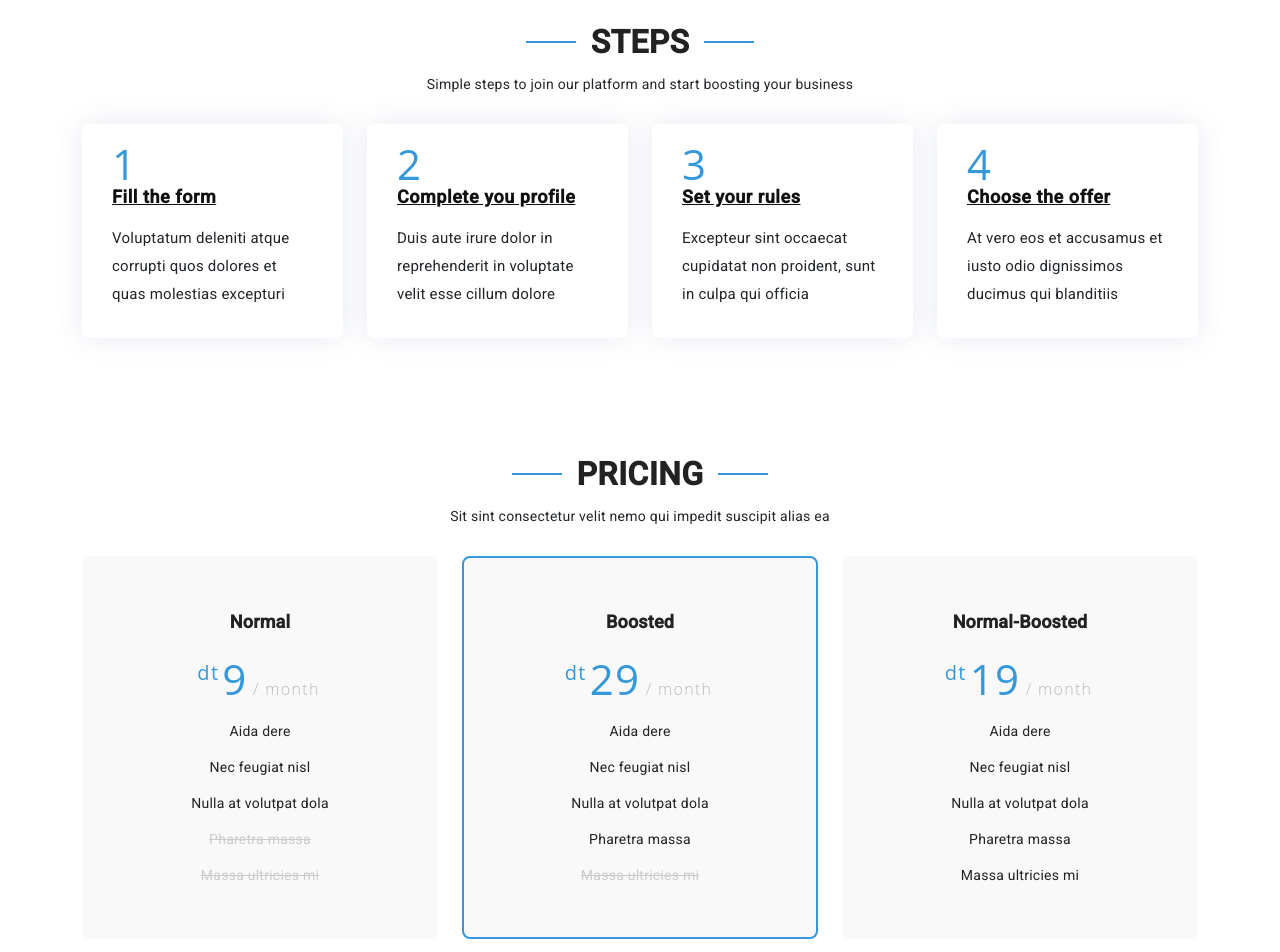
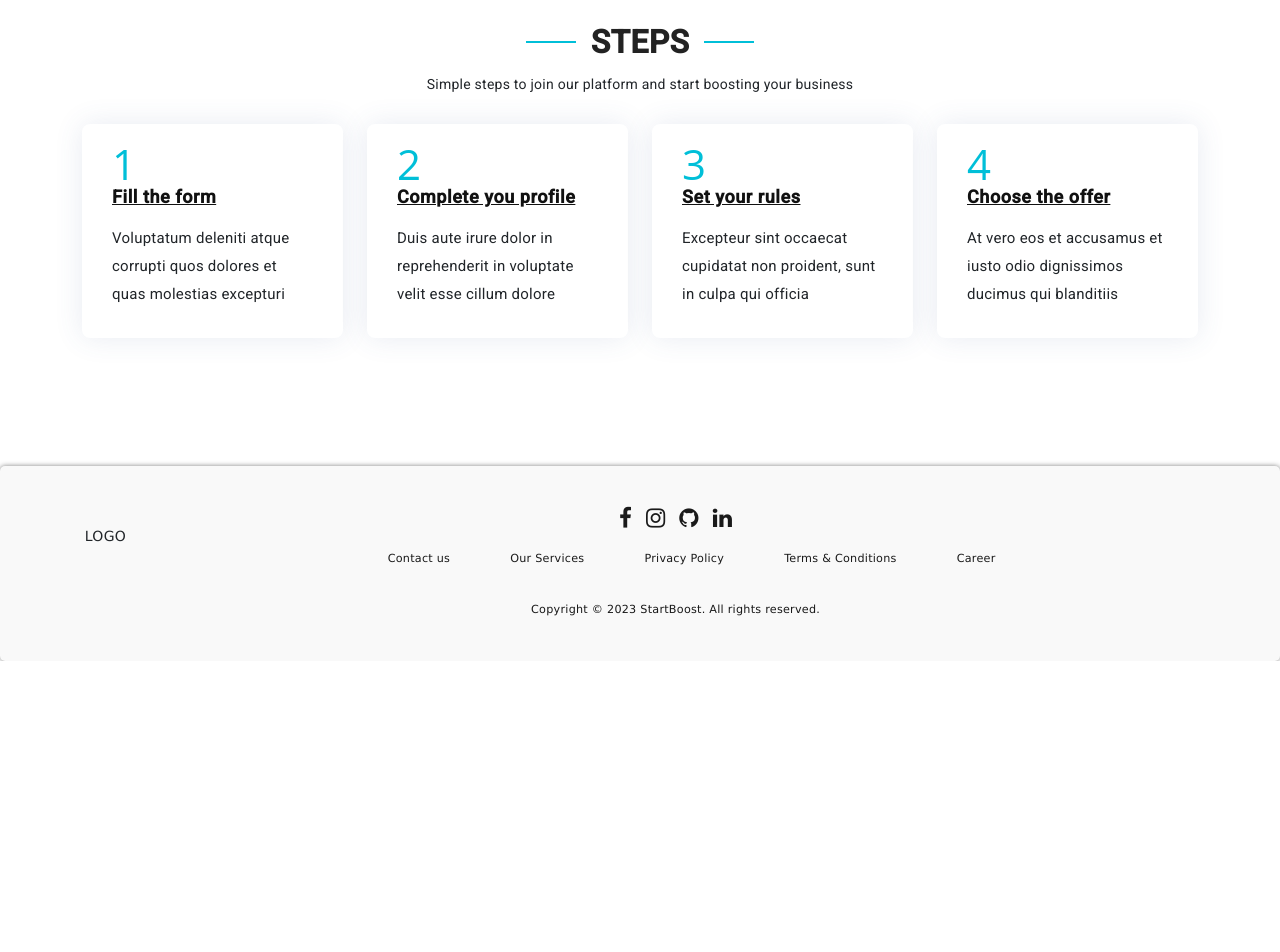
Before and after one commit to TayssirGh/projet_semestriel, an Angular app: page /raisePage in a window 1280 px wide. Shown: the part 560-1512 px from the top of the page. After the commit the page ends 1221 px from the top, so only its background shows below. Built offline with nearby package versions, Linux system fonts and the light colour scheme.

Commit message:
layout updates 🐧

```diff
--- a/src/app/app-routing.module.ts
+++ b/src/app/app-routing.module.ts
@@ -7,7 +7,8 @@ import { RouterModule } from '@angular/router';
     { path : 'login', loadChildren: () => import('./components/pages/login/login.module').then(m => m.LoginModule) },
     { path : 'formStartup', loadChildren: () => import('./components/pages/form-startup/formStartup.module').then(m => m.formStartupModule) },
     { path : 'raisePage', loadChildren: () => import('./components/pages/raise-page/raise-page.module').then(m => m.RaisePageModule) },
-    { path : 'invest', loadChildren: () => import('./components/pages/invest/invest.module').then(m => m.investModule) }
+    { path : 'invest', loadChildren: () => import('./components/pages/invest/invest.module').then(m => m.InvestModule) },
+    { path : '', loadChildren: () => import('./components/pages/landing/landing.module').then(m => m.LandingModule) },
   ])
 ],
   exports: [RouterModule]
--- a/src/app/components/pages/form-startup/form-startup.component.scss
+++ b/src/app/components/pages/form-startup/form-startup.component.scss
@@ -63,7 +63,7 @@ body {
   resize: none;
 }
 .form-input:focus {
-  border-color: #3498db;
+  border-color: #00bfd8;
   box-shadow: 0px 3px 8px rgba(0, 0, 0, 0.05);
 }
 
@@ -79,7 +79,7 @@ body {
   display: inline-block;
   padding: 10px 30px;
   transition: 0.5s;
-  background: #3498db;
+  background: #00bfd8;
   color: #fff;
   border: #3498db;
   cursor: pointer;
--- a/src/app/components/pages/invest/invest-routing.module.ts
+++ b/src/app/components/pages/invest/invest-routing.module.ts
@@ -1,6 +1,7 @@
 import { NgModule } from '@angular/core';
 import { RouterModule} from '@angular/router';
-import { InvestComponent} from './invest.component';
+import { InvestComponent } from './invest.component';
+
 @NgModule({
   imports: [
       RouterModule.forChild([
@@ -8,4 +9,4 @@ import { InvestComponent} from './invest.component';
       ])],
       exports :[RouterModule]
 })
-export class investRoutingModule{}
+export class InvestRoutingModule{}
--- a/src/app/components/pages/login/login.component.css
+++ b/src/app/components/pages/login/login.component.css
@@ -8,13 +8,13 @@
   display: flex;
   justify-content: center;
   align-items: center;
-  padding-top: 9%;
+  padding-top: 6%;
 }
 .bgg{
 
     width: 100%;
 	height: 120vh;
-	background-image: linear-gradient(45deg, #acc0d5, #fff);
+	background-image: linear-gradient(45deg, #E0F3F6, #fff);
 }
 .main{
 	width: 350px;
@@ -33,7 +33,7 @@
 	height: 100%;
 }
 label{
-	color: #3498db;
+	color: #00bfd8;
 	font-size: 2.3em;
 	justify-content: center;
 	display: flex;
@@ -91,7 +91,7 @@ input{
 	justify-content: center;
 	display: block;
 	color: #fff;
-	background: #3498db;
+	background: #00bfd8;
 	font-size: 1em;
 	font-weight: bold;
 	margin-top: 20px;
@@ -112,7 +112,7 @@ button:hover{
 	transition: .8s ease-in-out;
 }
 .login label{
-	color: #3498db;
+	color: #00bfd8;
 	transform: scale(.6);
 }
 
@@ -143,6 +143,6 @@ input.ng-invalid.ng-touched{
 a{
 	display: flex;
 	justify-content: center;
-	color: #3498db;
+	color: #00bfd8;
 	cursor: pointer;
 }
--- a/src/app/components/pages/raise-page/raise-page.component.html
+++ b/src/app/components/pages/raise-page/raise-page.component.html
@@ -62,63 +62,3 @@
 
   </div>
 </section><!-- End Services Section -->
-<!-- ======= Pricing Section ======= -->
-<section id="pricing" class="pricing">
-  <div class="container">
-
-    <div class="section-title">
-      <h2>Pricing</h2>
-      <p>Sit sint consectetur velit nemo qui impedit suscipit alias ea</p>
-    </div>
-
-    <div class="row">
-
-      <div class="col-lg-4 col-md-6">
-        <div class="box" data-aos="zoom-in-right" data-aos-delay="200">
-          <h3>Normal</h3>
-          <h4><sup>dt</sup>9<span> / month</span></h4>
-          <ul>
-            <li>Aida dere</li>
-            <li>Nec feugiat nisl</li>
-            <li>Nulla at volutpat dola</li>
-            <li class="na">Pharetra massa</li>
-            <li class="na">Massa ultricies mi</li>
-          </ul>
-
-        </div>
-      </div>
-
-      <div class="col-lg-4 col-md-6 mt-4 mt-md-0">
-        <div class="box recommended" data-aos="zoom-in" data-aos-delay="100">
-          <h3>Boosted</h3>
-          <h4><sup>dt</sup>29<span> / month</span></h4>
-          <ul>
-            <li>Aida dere</li>
-            <li>Nec feugiat nisl</li>
-            <li>Nulla at volutpat dola</li>
-            <li>Pharetra massa</li>
-            <li class="na">Massa ultricies mi</li>
-          </ul>
-
-        </div>
-      </div>
-
-      <div class="col-lg-4 col-md-6 mt-4 mt-lg-0">
-        <div class="box" data-aos="zoom-in-left" data-aos-delay="200">
-          <h3>Normal-Boosted</h3>
-          <h4><sup>dt</sup>19<span> / month</span></h4>
-          <ul>
-            <li>Aida dere</li>
-            <li>Nec feugiat nisl</li>
-            <li>Nulla at volutpat dola</li>
-            <li>Pharetra massa</li>
-            <li>Massa ultricies mi</li>
-          </ul>
-
-        </div>
-      </div>
-
-    </div>
-
-  </div>
-</section><!-- End Pricing Section -->
--- a/src/app/components/pages/raise-page/raise-page.component.scss
+++ b/src/app/components/pages/raise-page/raise-page.component.scss
@@ -29,13 +29,14 @@
   padding: 10px 30px;
   border-radius: 50px;
   transition: 0.5s;
-  color: #3498db;
-  border: 2px solid #3498db;
+  color: #00bfd8;
+  text-decoration: none;
+  border: 2px solid #00bfd8;
   cursor: pointer;
 }
 
 #hero .btn-get-started:hover {
-  background: #3498db;
+  background: #00bfd8;
   color: #fff;
 
 }
@@ -133,7 +134,7 @@ section {
   content: "";
   width: 50px;
   height: 2px;
-  background: #3498db;
+  background: #00bfd8;
   display: inline-block;
 }
 
@@ -153,7 +154,7 @@ section {
 --------------------------------------------------------------*/
 span {
   font-size: 42px;
-  color: #3498db;
+  color: #00bfd8;
   font-weight: 500;
   font-family: "Open Sans", sans-serif;
   margin-bottom: 30px;
@@ -181,9 +182,11 @@ span {
 //   transition: all 0.3s;
 //   z-index: -1;
 // }
-
+.services{
+  padding-bottom: 10%;
+}
 .services .icon-box:hover::before {
-  background: #3498db;
+  background: #00bfd8;
   right: 0;
   top: 0;
   width: 100%;
@@ -199,7 +202,7 @@ span {
   border-radius: 50%;
   width: 60px;
   height: 60px;
-  background: #3498db;
+  background: #00bfd8;
   transition: all 0.3s ease-in-out;
 }
 
@@ -235,108 +238,5 @@ span {
 // }
 
 // .services .icon-box:hover .icon i {
-//   color: #3498db;
+//   color: #00bfd8;
 // }
-
-/*--------------------------------------------------------------
-# Pricing
---------------------------------------------------------------*/
-.pricing .box {
-  padding: 20px;
-  background: #f9f9f9;
-  text-align: center;
-  border-radius: 8px;
-  position: relative;
-  overflow: hidden;
-  border: 2px solid #f9f9f9;
-}
-
-.pricing .box h3 {
-  font-weight: 400;
-  padding: 15px;
-  margin-top: 15px;
-  font-size: 18px;
-  font-weight: 600;
-  color: #222222;
-}
-
-.pricing .box h4 {
-  font-size: 42px;
-  color: #3498db;
-  font-weight: 500;
-  font-family: "Open Sans", sans-serif;
-  margin-bottom: 20px;
-}
-
-.pricing .box h4 sup {
-  font-size: 20px;
-  top: -15px;
-  left: -3px;
-}
-
-.pricing .box h4 span {
-  color: #bababa;
-  font-size: 16px;
-  font-weight: 300;
-}
-
-.pricing .box ul {
-  padding: 0;
-  list-style: none;
-  color: #222222;
-  text-align: center;
-  line-height: 20px;
-  font-size: 14px;
-}
-
-.pricing .box ul li {
-  padding-bottom: 16px;
-}
-
-.pricing .box ul i {
-  color: #3498db;
-  font-size: 18px;
-  padding-right: 4px;
-}
-
-.pricing .box ul .na {
-  color: #ccc;
-  text-decoration: line-through;
-}
-
-.pricing .box .btn-wrap {
-  padding: 15px;
-  text-align: center;
-}
-
-.pricing .box .btn-buy {
-  display: inline-block;
-  padding: 10px 40px 12px 40px;
-  border-radius: 50px;
-  border: 2px solid #3498db;
-  color: #3498db;
-  font-size: 14px;
-  font-weight: 400;
-  font-family: "Raleway", sans-serif;
-  font-weight: 600;
-  transition: 0.3s;
-}
-
-.pricing .box .btn-buy:hover {
-  background: #3498db;
-  color: #fff;
-}
-
-.pricing .recommended {
-  border-color: #3498db;
-}
-
-.pricing .recommended .btn-buy {
-  background: #3498db;
-  color: #fff;
-}
-
-.pricing .recommended .btn-buy:hover {
-  background: #2383c4;
-  border-color: #2383c4;
-}
--- a/src/app/components/reusable/footer/footer.component.scss
+++ b/src/app/components/reusable/footer/footer.component.scss
@@ -5,7 +5,7 @@ a{
     cursor: pointer;
 }
 .footer{
-    background:#e7ebf3;
+    background:#f9f9f9;
     padding:30px 0px;
    // font-family: 'Play', sans-serif;
     text-align:center;
@@ -37,7 +37,7 @@ a{
     }
 
     .footer .icons a:hover{
-    color:#3498db;
+    color:#00bfd8;
     }
 
     .footer .icons ul{
--- a/src/app/components/reusable/navbar/navbar.component.html
+++ b/src/app/components/reusable/navbar/navbar.component.html
@@ -5,7 +5,7 @@
 
             <ul>
 
-                <li><a><img>LOGO</a></li>
+                <li><a routerLink=""><img>LOGO</a></li>
                 <li><a routerLink="/invest">Invest</a></li>
                 <li><a routerLink="/raisePage">Raise</a></li>
                 <li><a>Marketplace</a></li>
--- a/src/app/components/reusable/navbar/navbar.component.scss
+++ b/src/app/components/reusable/navbar/navbar.component.scss
@@ -13,7 +13,7 @@ ul{
             font-weight: 600;
             font-family:   'Archivo', sans-serif;
             &:hover{
-                color: #3498db;
+                color: #00bfd8;
                 text-decoration: none;
             }
         }
@@ -43,7 +43,7 @@ a{
     backdrop-filter: blur(10px);
 	z-index: 100;
 }
-$bgColor: #3498db;
+$bgColor: #00bfd8;
 $textHoverColor: white;
 $debug: false;
 button {
```
Also changed, not shown: src/app/components/pages/invest/invest.module.ts (+9 -15 lines).
